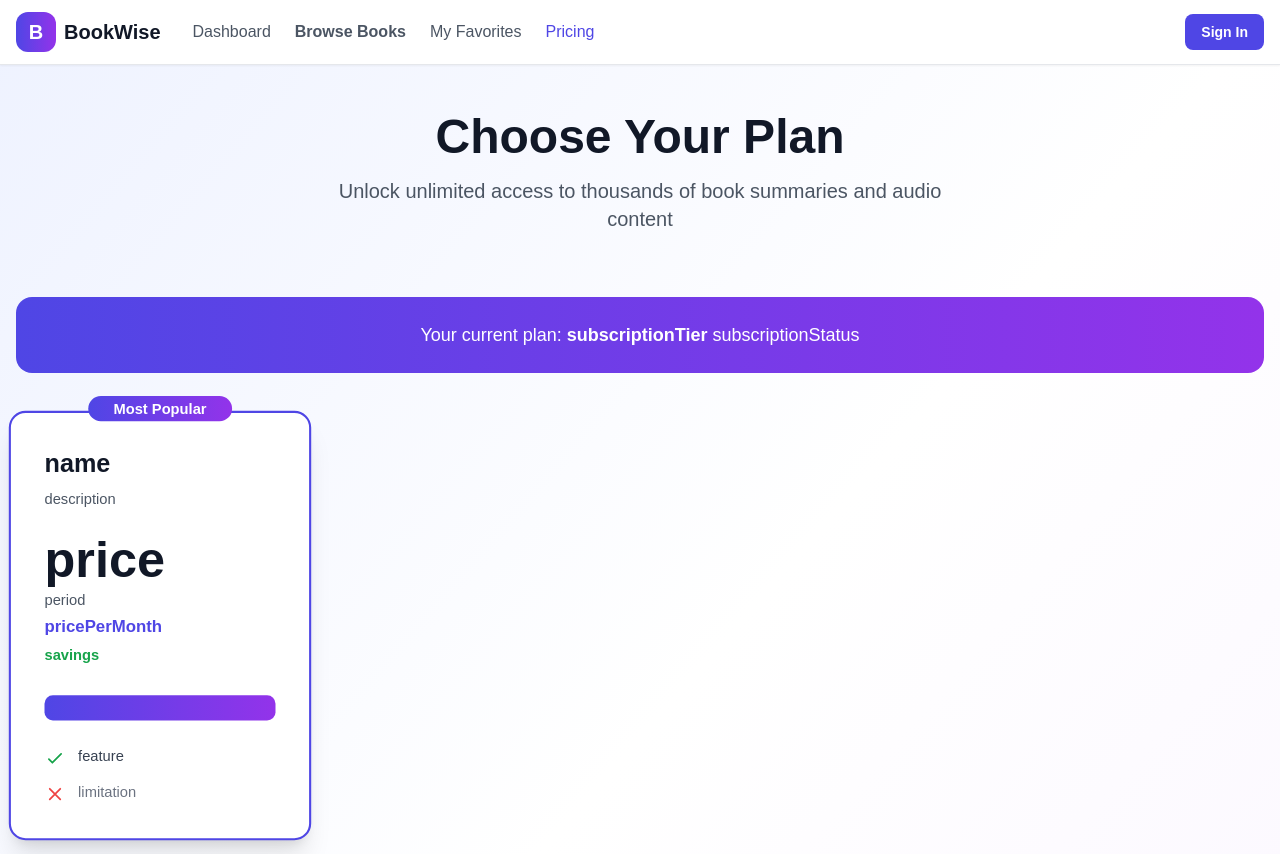
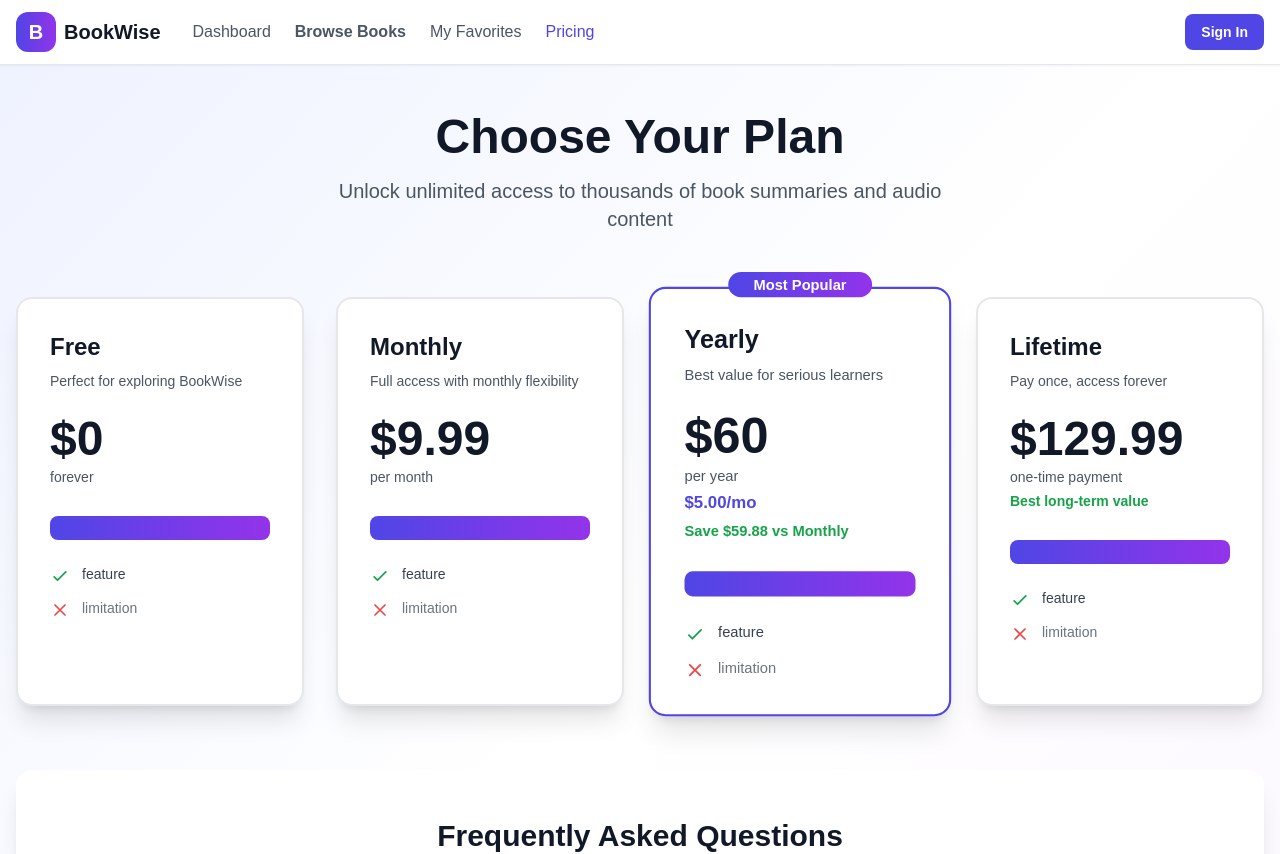
Before and after one commit to easylearningbd/nextjs-ai-book-summary-saas, a Next.js app: page /pricing in a window 1280 px wide. Shown: the top 854 px of the page. Built offline with nearby package versions, Linux system fonts and the light colour scheme; no server answers.

Commit message:
165 User Subscription And Pricing Page Part 3

```diff
--- a/app/(user)/pricing/page.tsx
+++ b/app/(user)/pricing/page.tsx
@@ -73,6 +73,95 @@ async function fetchSession(){
 };
 
 
+ const plans = [
+    {
+      name: "Free",
+      price: "$0",
+      period: "forever",
+      type: "FREE",
+      description: "Perfect for exploring BookWise",
+      features: [
+        "Browse all books catalog",
+        "Read book descriptions",
+        "View table of contents",
+        "Listen to ONLY 10 seconds of audio",
+        "Add reviews and ratings",
+        "Limited access",
+      ],
+      limitations: [
+        "Cannot listen to full audio",
+        "Cannot download PDFs",
+        "No favorites feature",
+      ],
+      buttonText: "Current Plan",
+      popular: false,
+      disabled: true,
+    },
+    {
+      name: "Monthly",
+      price: "$9.99",
+      period: "per month",
+      type: "MONTHLY",
+      description: "Full access with monthly flexibility",
+      features: [
+        "Full access to 10,000+ book summaries",
+        "Read complete summaries online",
+        "Listen to full audio summaries",
+        "Download PDFs",
+        "Add books to favorites",
+        "Unlimited access",
+        "Cancel anytime",
+      ],
+      buttonText: "Get Started",
+      popular: false,
+      disabled: false,
+    },
+    {
+      name: "Yearly",
+      price: "$60",
+      period: "per year",
+      type: "YEARLY",
+      savings: "Save $59.88 vs Monthly",
+      description: "Best value for serious learners",
+      pricePerMonth: "$5.00/mo",
+      features: [
+        "Full access to 10,000+ book summaries",
+        "Read complete summaries online",
+        "Listen to full audio summaries",
+        "Download PDFs",
+        "Add books to favorites",
+        "Unlimited access",
+        "Priority support",
+      ],
+      buttonText: "Get Started",
+      popular: true,
+      disabled: false,
+    },
+    {
+      name: "Lifetime",
+      price: "$129.99",
+      period: "one-time payment",
+      type: "LIFETIME",
+      savings: "Best long-term value",
+      description: "Pay once, access forever",
+      features: [
+        "Full access to 10,000+ book summaries",
+        "Read complete summaries online",
+        "Listen to full audio summaries",
+        "Download PDFs",
+        "Add books to favorites",
+        "Unlimited access",
+        "Lifetime updates",
+        "VIP support",
+        "All future features included",
+      ],
+      buttonText: "Get Lifetime Access",
+      popular: false,
+      disabled: false,
+    },
+  ];
+
+
     return (
          <div className="min-h-screen bg-gradient-to-br from-indigo-50 via-white to-purple-50">
       {/* Navigation Header */}
@@ -140,51 +229,57 @@ async function fetchSession(){
 </div>
 
 {/* Current Plan Banner */}
-
+ {session && session.user.subscriptionTier !== "FREE" && (
     <div className="mb-12 bg-gradient-to-r from-indigo-600 to-purple-600 rounded-2xl p-6 text-white text-center">
     <p className="text-lg">
-        Your current plan: <strong>subscriptionTier</strong> subscriptionStatus
+        Your current plan: <strong>{session.user.subscriptionTier}</strong> ({session.user.subscriptionStatus})
     </p>
     </div>
-
+)}
 
 {/* Plans Grid */}
 <div className="grid grid-cols-1 md:grid-cols-2 lg:grid-cols-4 gap-8 mb-16">
-
+    {plans.map((plan) => (
     <div
-
-        className={`relative bg-white rounded-2xl shadow-xl border-2 transition-all hover:shadow-2xl border-indigo-600 scale-105`}
+        key={plan.type}
+        className={`relative bg-white rounded-2xl shadow-xl border-2 transition-all hover:shadow-2xl ${
+            plan.popular
+            ? "border-indigo-600 scale-105"
+            : "border-gray-200"
+        } `}
     >
-
+        {plan.popular && (
         <div className="absolute -top-4 left-1/2 transform -translate-x-1/2">
             <span className="bg-gradient-to-r from-indigo-600 to-purple-600 text-white px-6 py-1 rounded-full text-sm font-semibold">
             Most Popular
             </span>
         </div>
-
+        )}
 
         <div className="p-8">
         <h3 className="text-2xl font-bold text-gray-900 mb-2">
-        name
+        {plan.name}
         </h3>
-        <p className="text-gray-600 text-sm mb-6">description</p>
+        <p className="text-gray-600 text-sm mb-6">{plan.description}</p>
 
         <div className="mb-6">
             <div className="flex items-baseline">
             <span className="text-5xl font-bold text-gray-900">
-                price
+               {plan.price}
             </span>
             </div>
-            <p className="text-gray-600 text-sm mt-1">period</p>
+            <p className="text-gray-600 text-sm mt-1">{plan.period}</p>
+            {plan.pricePerMonth && (
+            <p className="text-indigo-600 font-semibold mt-1">
+            {plan.pricePerMonth}
+            </p>
+            )}
 
-            <p className="text-indigo-600 font-semibold mt-1">
-            pricePerMonth
+            {plan.savings && (
+            <p className="text-green-600 font-semibold text-sm mt-1">
+            {plan.savings}
             </p>
-
-
-            <p className="text-green-600 font-semibold text-sm mt-1">
-            savings
-            </p>
+             )}
 
         </div>
 
@@ -238,7 +333,7 @@ async function fetchSession(){
         </ul>
         </div>
     </div>
-
+    ))}
 </div>
 
 {/* FAQ Section */}
```
